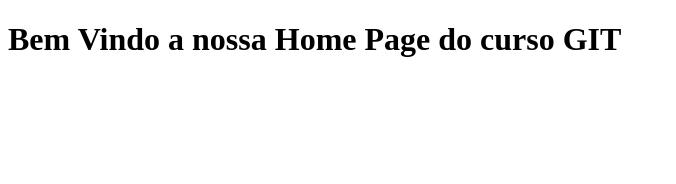
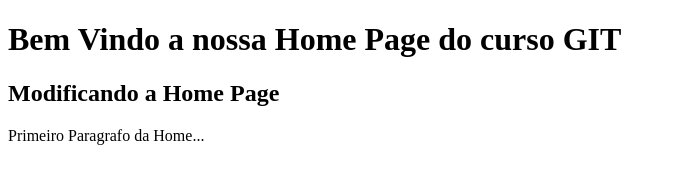
Before and after one commit to dutranacarolina/cursotds, a plain HTML site: page index.html in a window 1280 px wide. Shown: the whole page, without its empty margins (0-676 px from the left). Drawn offline with Linux system fonts and the light colour scheme.

Commit message:
Mudanças no index.html

```diff
--- a/index.html
+++ b/index.html
@@ -7,5 +7,7 @@
 </head>
 <body>
     <h1>Bem Vindo a nossa Home Page do curso GIT</h1>
+    <h2>Modificando a Home Page</h2>
+    <p>Primeiro Paragrafo da Home...</p>
 </body>
 </html>
```
